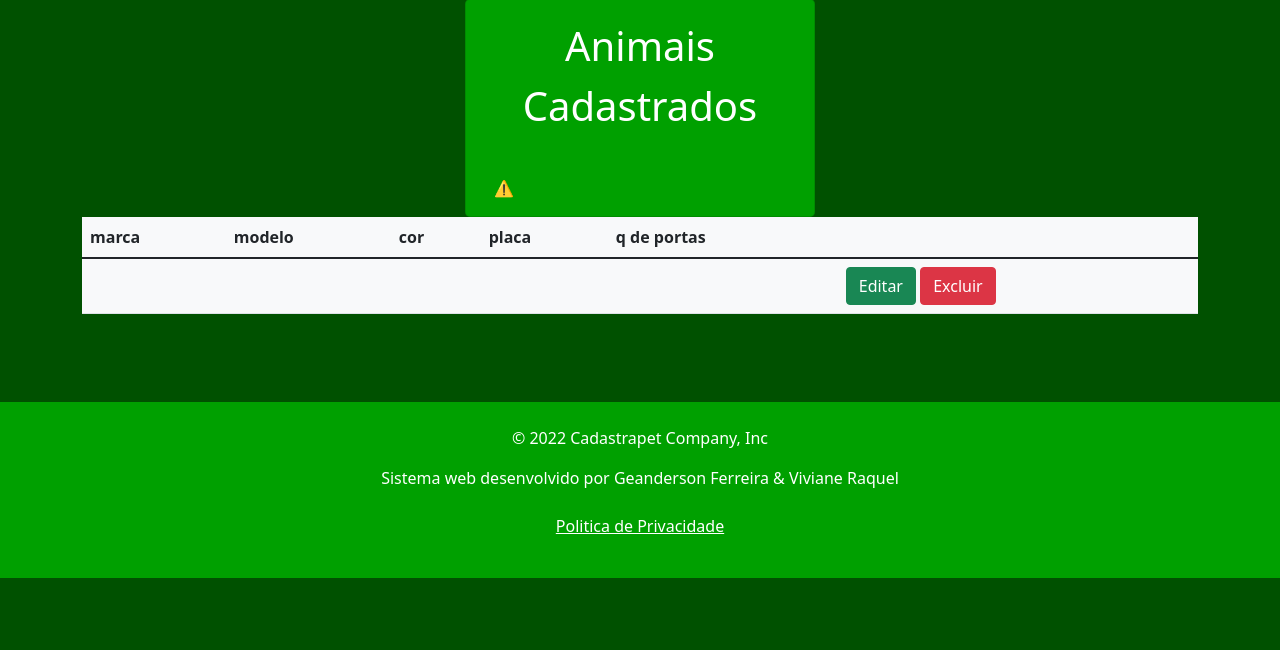
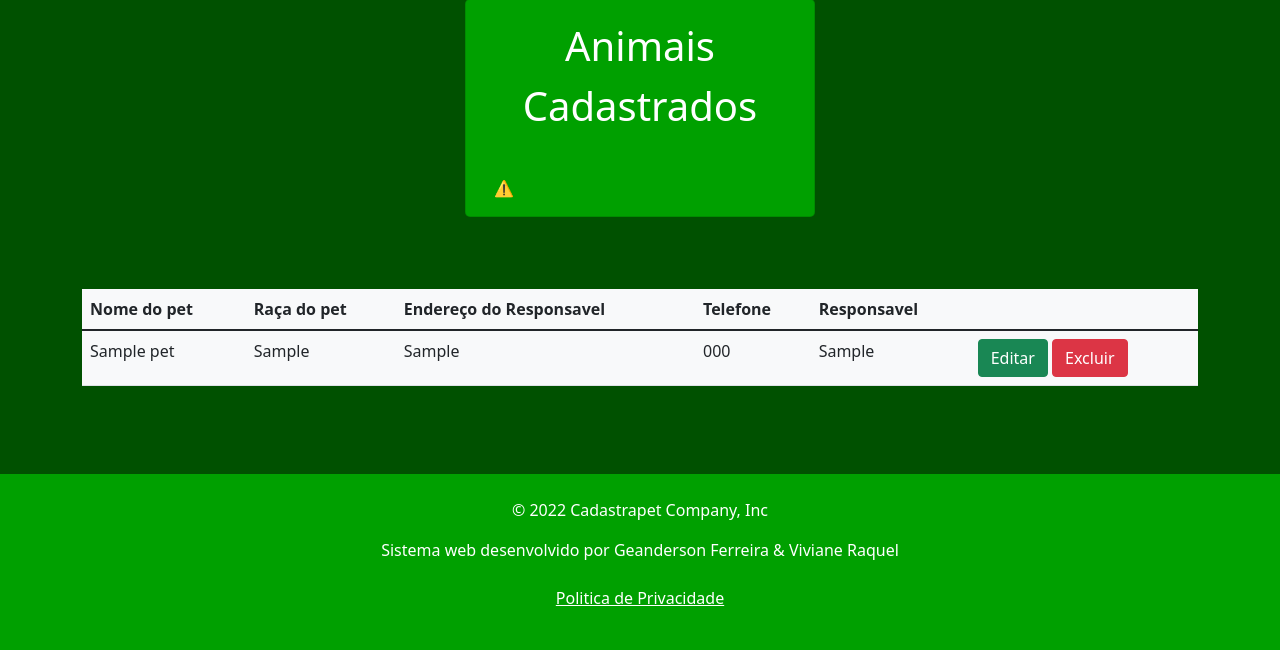
Before and after one commit to geanderson-062/Cadastrapet, a PHP site: page /app/screens/tabela_pets.php in a window 1280 px wide. Shown: the part 151-801 px from the top of the page. Before the commit the page ends 729 px from the top, so only its background shows below. Run offline with PHP 8.4, Linux system fonts and the light colour scheme; tables that the repository leaves empty or names only in its code hold one stand-in row (values such as "Sample post"); data that the repository does not hold is empty.

Commit message:
exclusão de dados funcionando

```diff
--- a/app/controller/conexao.php
+++ b/app/controller/conexao.php
@@ -15,14 +15,4 @@ if(!$conexao){
 
 }
 
-
-Function mensagem ($texto , $tip) {
-
-    //se for cadastrado faça  isso
-    header("location: ../screens/dashboard.php");
-
-    echo"<div class='alert alert-$tip'  role='alert'>$texto</div>";
-
-    }
-
 ?>
--- a/app/screens/tabela_pets.php
+++ b/app/screens/tabela_pets.php
@@ -7,7 +7,7 @@
     include('../controller/conexao.php');
 
     //pegando os dados das tabelas e transformando em vareaveis
-    $sql = "SELECT * FROM `veiculos`";
+    $sql = "SELECT * FROM `pets`";
     $dados= mysqli_query($conexao,$sql);
 
  ?>
@@ -80,15 +80,21 @@
       </div>
     </div>
 
+<div>
+  <br>
+  <br>
+  <br>
+</div>
+
 <table class="table bg-light">
 
   <thead>
     <tr>
-      <th scope="col">marca</th>
-      <th scope="col">modelo</th>
-      <th scope="col">cor</th>
-      <th scope="col">placa</th>
-      <th scope="col">q de portas</th>
+      <th scope="col">Nome do pet</th>
+      <th scope="col">Raça do pet</th>
+      <th scope="col">Endereço do Responsavel</th>
+      <th scope="col">Telefone</th>
+      <th scope="col">Responsavel</th>
     </tr>
   </thead>
 
@@ -101,23 +107,23 @@ while ($linha= mysqli_fetch_assoc ( $dados)) {
 
    //pegando os dados da vareavel dados e colocando em novas vareaveis e colocando na tabela
 
-   $id = $linha ['id'];
-   $marca = $linha ['marca'];
-   $modelo = $linha ['modelo'];
-   $cor= $linha ['cor'];
-   $placa= $linha ['placa'];
-   $qportas= $linha ['qportas'];
+   $id= $linha ['id'];
+   $nome= $linha ['nome'];
+   $raca= $linha ['raca'];
+   $endereco= $linha ['endereco'];
+   $telefone= $linha ['telefone'];
+   $responsavel= $linha ['responsavel'];
 
     echo "
 
     <tr>
-    <td>$marca</td>
-    <td>$modelo</td>
-    <td>$cor</td>
-    <td>$placa</td>
-    <td>$qportas</td>
+    <td>$nome</td>
+    <td>$raca</td>
+    <td>$endereco</td>
+    <td>$telefone</td>
+    <td>$responsavel</td>
     <td>
-    <a href='tela_de_editar.php? id=$id' class='btn btn-success'> Editar </a>
+    <a href='tela_de_editar_pets.php? id=$id' class='btn btn-success'> Editar </a>
     <a href='#' class='btn btn-danger' data-bs-toggle='modal' data-bs-target='#confirmar'
     onClick= " . '"' . "pegar_dados( $id )" . '"'. ">Excluir</a>
     </td>
@@ -138,7 +144,7 @@ while ($linha= mysqli_fetch_assoc ( $dados)) {
       </div>
       <div class="modal-body">
 
-      <form action="../controller/excluir.php" method="POST">
+      <form action="../controller/excluir_pet.php" method="POST">
        <p> Realmente deseja EXCLUIR?</p>
       </div>
           <div class="modal-footer">
--- a/app/screens/tela_de_editar_pet.php
+++ b/app/screens/tela_de_editar_pet.php
@@ -1,4 +1,7 @@
 <?php
+
+//seção inciada
+session_start();
 
 //incluindo arquivo de conexao
 include "../controller/conexao.php";
--- a/app/screens/tela_de_editar_usuario.php
+++ b/app/screens/tela_de_editar_usuario.php
@@ -1,4 +1,7 @@
 <?php
+
+//seção inciada
+session_start();
 
 //incluindo arquivo de conexao
 include "../controller/conexao.php";
```
Also changed, not shown: app/controller/cadastrar_pet.php (+0 -13 lines), app/controller/excluir_pet.php (+27 -21 lines), app/controller/excluir_usuario.php (+24 -21 lines), app/screens/tabela_usuarios.php (+20 -19 lines), app/screens/tela_de_cadastro_pet.php (+7 -0 lines), app/screens/tela_de_cadastro_usuario.php (+7 -0 lines).
